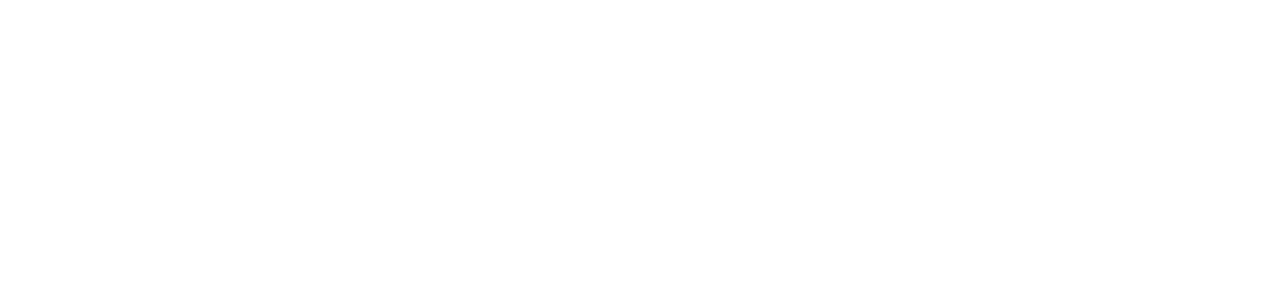
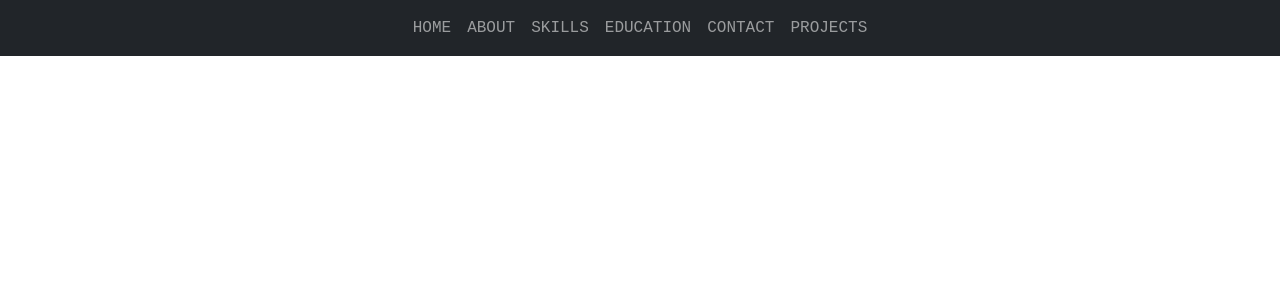
Before and after one commit to limonzishad/my-portfolio, a React (Create React App) app: page / in a window 1280 px wide. Shown: the top 300 px of the page. Built offline with nearby package versions, Linux system fonts and the light colour scheme.

Commit message:
navbar completed & favicon changed.

```diff
--- a/public/index.html
+++ b/public/index.html
@@ -3,7 +3,7 @@
 
 <head>
   <meta charset="utf-8" />
-  <!-- <link rel="icon" href="%PUBLIC_URL%/favicon.ico" /> -->
+  <link rel="icon" href="%PUBLIC_URL%/favicon.png" />
   <meta name="viewport" content="width=device-width, initial-scale=1" />
   <meta name="theme-color" content="#000000" />
   <meta name="description" content="Web site created using create-react-app" />
--- a/src/App.js
+++ b/src/App.js
@@ -1,9 +1,12 @@
 import React from "react";
+import NavBar from "./components/NavBar";
+import Home from "./components/Home";
 
 const App = () => {
   return (
     <div>
-
+      <NavBar></NavBar>
+      <Home></Home>
     </div>
   );
 }
--- /dev/null
+++ b/src/components/Home.js
@@ -0,0 +1,11 @@
+import React from "react";
+
+const Home = () => {
+    return (
+        <div>
+
+        </div>
+    );
+}
+
+export default Home;
--- a/src/components/Navbar.js
+++ b/src/components/Navbar.js
@@ -1,11 +1,25 @@
 import React from "react";
+import { Container, Nav, Navbar } from "react-bootstrap";
+import "../css/Common.css";
 
-const Navbar = () => {
+const NavBar = () => {
     return (
-        <div>
-
-        </div>
+        <Navbar bg="dark" expand="lg" variant="dark" className="custom-font">
+            <Container>
+                <Navbar.Toggle aria-controls="basic-navbar-nav" />
+                <Navbar.Collapse id="basic-navbar-nav" className="justify-content-center">
+                    <Nav className="text-center">
+                        <Nav.Link href="#home">HOME</Nav.Link>
+                        <Nav.Link href="#about">ABOUT</Nav.Link>
+                        <Nav.Link href="#skills">SKILLS</Nav.Link>
+                        <Nav.Link href="#education">EDUCATION</Nav.Link>
+                        <Nav.Link href="#contact">CONTACT</Nav.Link>
+                        <Nav.Link href="#projects">PROJECTS</Nav.Link>
+                    </Nav>
+                </Navbar.Collapse>
+            </Container>
+        </Navbar>
     );
 }
 
-export default Navbar;
+export default NavBar;
--- /dev/null
+++ b/src/css/Common.css
@@ -0,0 +1,3 @@
+.custom-font {
+    font-family: "IBM Plex Mono", monospace;
+}
```
Also changed, not shown: public/favicon.png (added), src/pages/Home.js (deleted).
